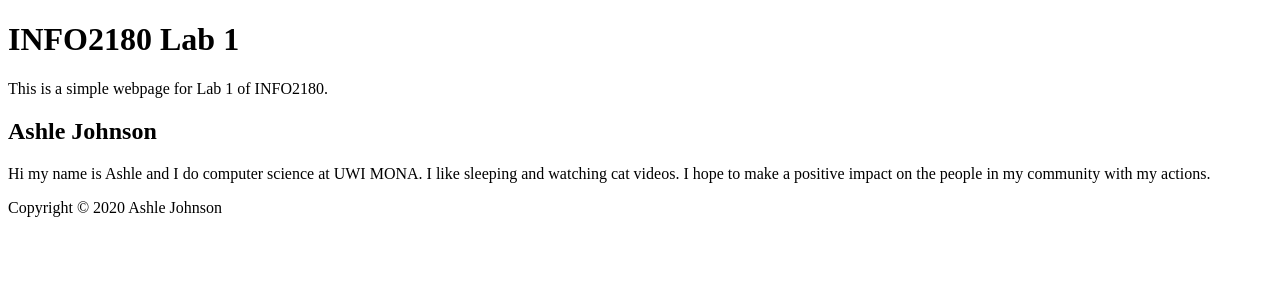
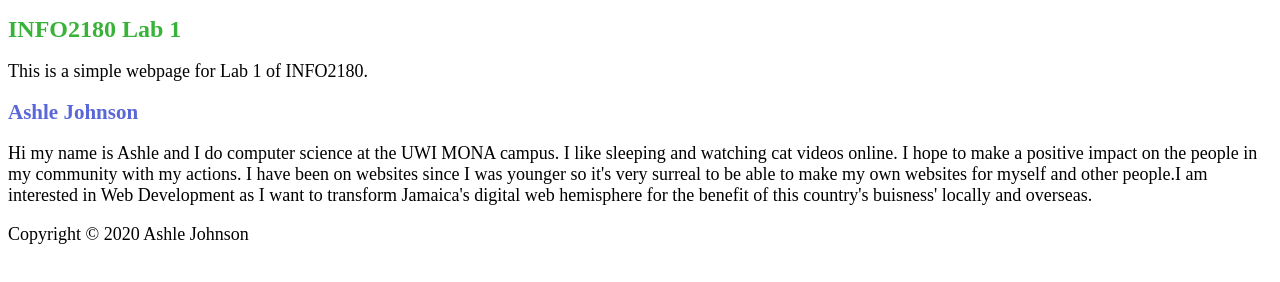
Before and after one commit to ashdot/info2180-lab1, a plain HTML site: page index.html in a window 1280 px wide. Drawn offline with Linux system fonts and the light colour scheme.

Commit message:
Added styles.css

```diff
--- a/index.html
+++ b/index.html
@@ -5,6 +5,7 @@
     <meta charset="UTF-8">
     <meta name="viewport" content="width=device-width, initial-scale=1.0">
     <meta http-equiv="X-UA-Compatible" content="ie=edge">
+    <link rel="stylesheet" type="text/css" href="styles.css" />
     <title>INFO2180 Lab 1</title>
 </head>
 <body>
@@ -14,8 +15,11 @@
     </header>
     <main>
         <h2>Ashle Johnson</h2>
-        <p>Hi my name is Ashle and I do computer science at UWI MONA. I like sleeping and watching cat videos.
-    I hope to make a positive impact on the people in my community with my actions.</p>
+        <p>Hi my name is Ashle and I do computer science at the UWI MONA campus. I like sleeping and watching cat videos online.
+    I hope to make a positive impact on the people in my community with my actions. I have been on websites since I was younger
+    so it's very surreal to be able to make my own websites for myself and other people.I am interested in Web Development as I
+    want to transform Jamaica's digital web hemisphere for the benefit of this country's buisness' locally and overseas.
+</p>
 </main>
 <footer>
     <p>Copyright &copy; 2020 Ashle Johnson</p>
--- /dev/null
+++ b/styles.css
@@ -0,0 +1,14 @@
+
+h1 {
+    font-size:24px;
+    color: #38b238;
+}
+
+h2 {
+    font-size:21px;
+    color: #5A67D8;
+}
+
+p {
+    font-size:18px;
+}
```
